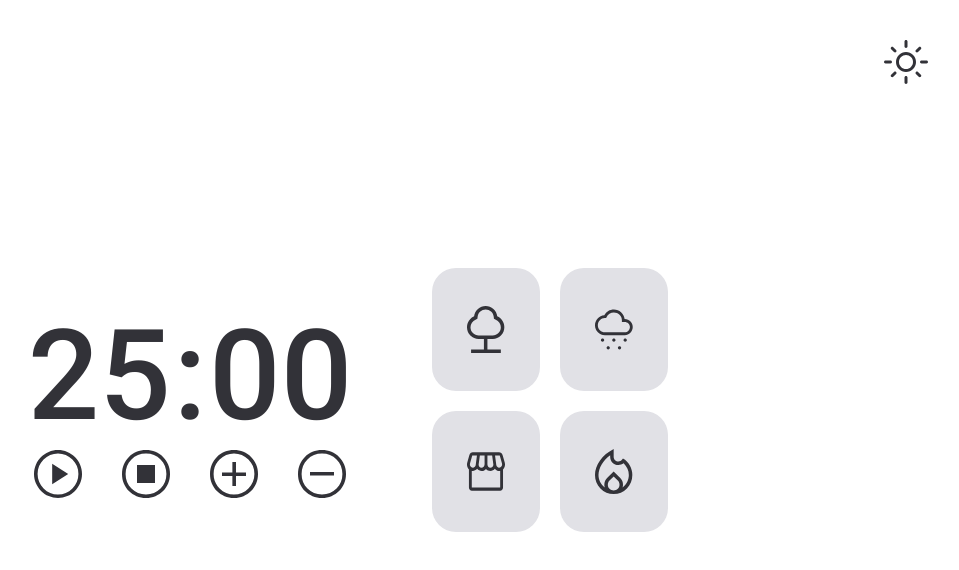
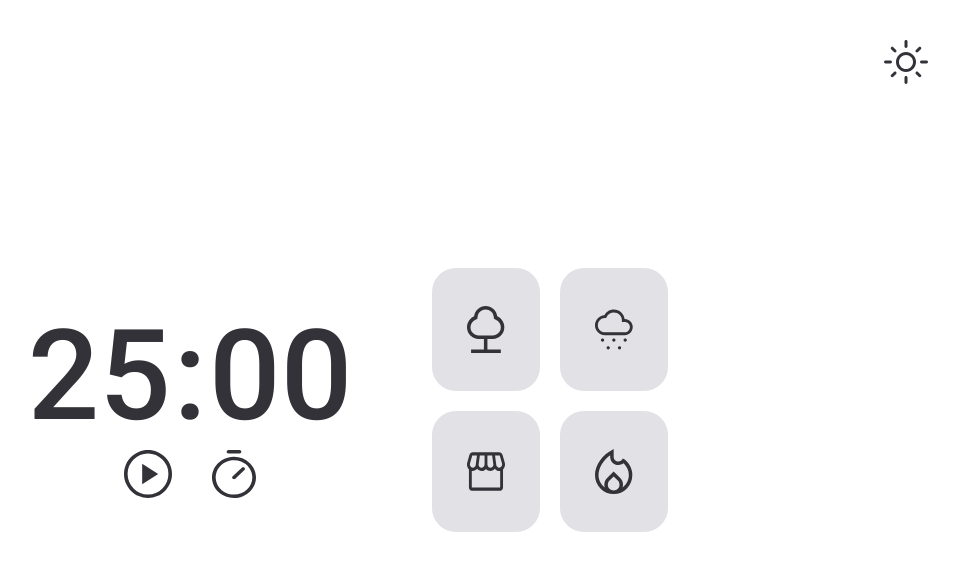
Before and after one commit to jpedr0c/focusTimer, a plain HTML site: page index.html in a window 1280 px wide. Shown: the whole page, without its empty margins (292-1251 px from the left). Drawn offline with Linux system fonts and the light colour scheme.

Commit message:
feat: remove plus and minus buttons and add set

```diff
--- a/index.html
+++ b/index.html
@@ -21,9 +21,8 @@
       <div class="controlsTimer">
         <img id="play" src="./assets/lightMode/play.svg" alt="Ícone para representar o ínicio do timer">
         <img id="pause" class="hidden" src="./assets/lightMode/pause.svg" alt="Ícone para representar o pausar do timer">
-        <img id="stop" src="./assets/lightMode/stop.svg" alt="Ícone para representar o termino forçado do timer">
-        <img id="plus" src="./assets/lightMode/plus.svg" alt="Ícone para representar o acréscimo do timer">
-        <img id="minus" src="./assets/lightMode/minus.svg" alt="Ícone para representar o decréscimo do timer">
+        <img id="stop" class="hidden" src="./assets/lightMode/stop.svg" alt="Ícone para representar o termino forçado do timer">
+        <img id="setTime" src="./assets/lightMode/setTime.svg" alt="Ícone para representar o acréscimo do timer">
       </div>
     </section>
     <section class="cardsSounds">
```
Also changed, not shown: assets/darkMode/minus.svg (deleted), assets/darkMode/plus.svg (deleted), assets/darkMode/setTime.svg (added), assets/lightMode/setTime.svg (added).
